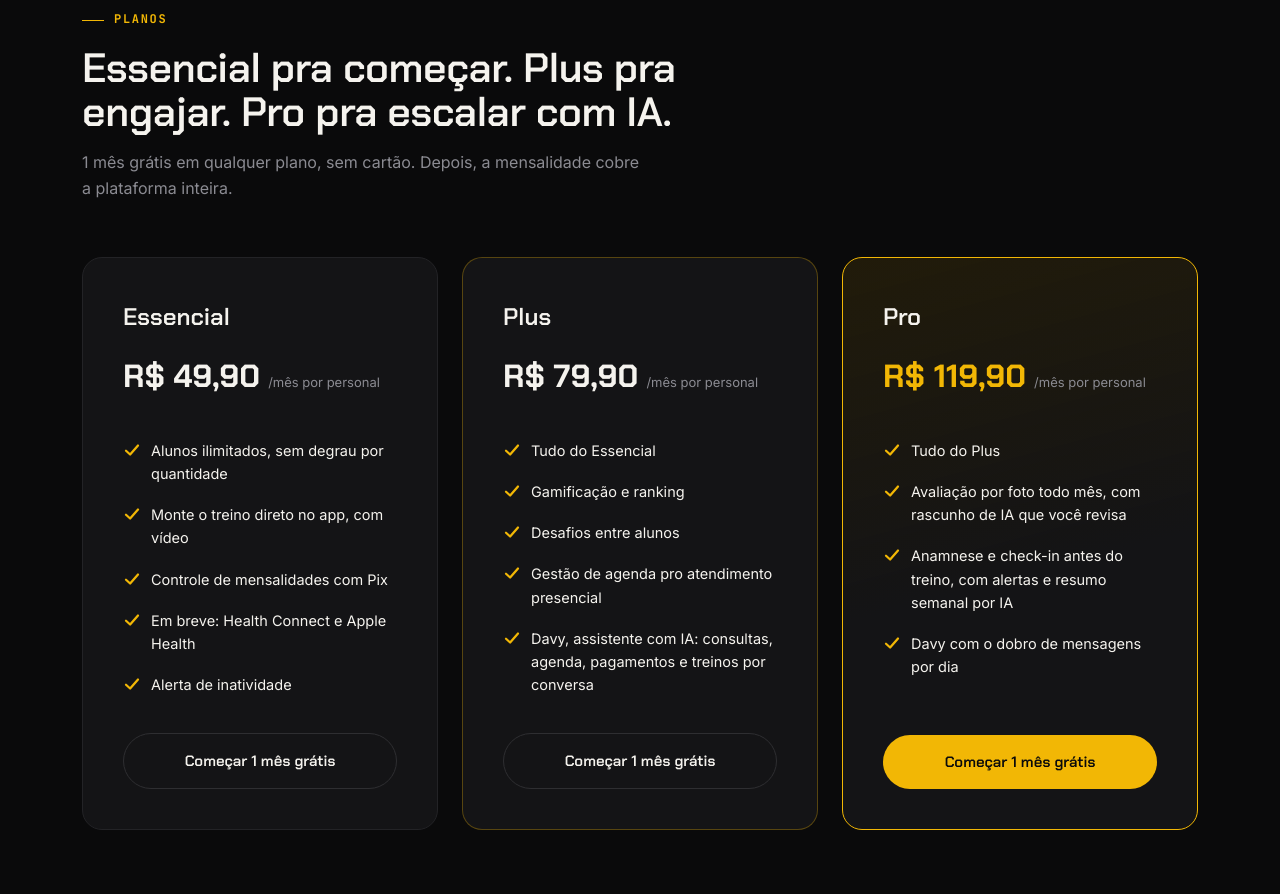
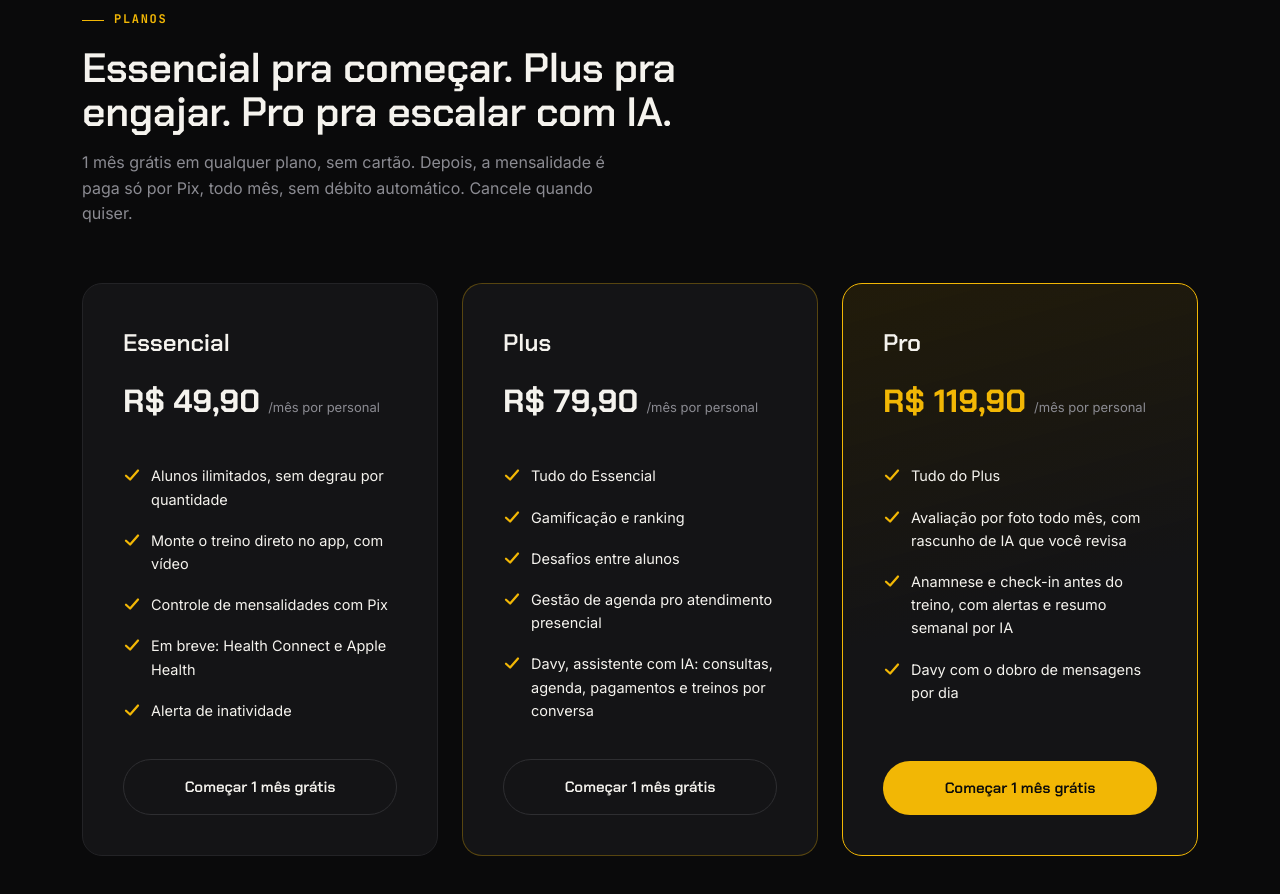
Before and after one commit to dayviotech/fit, a plain HTML site: page index.html in a window 1280 px wide. Shown: the part 3425-4319 px from the top of the page. Drawn offline with Linux system fonts and the light colour scheme.

Commit message:
Planos: pagamento da mensalidade só por Pix
Co-Authored-By: Claude Opus 5.5 <noreply@anthropic.com>

```diff
--- a/index.html
+++ b/index.html
@@ -431,7 +431,7 @@
     <div class="section-head reveal">
       <div class="eyebrow mono">Planos</div>
       <h2>Essencial pra começar. Plus pra engajar. Pro pra escalar com IA.</h2>
-      <p>1 mês grátis em qualquer plano, sem cartão. Depois, a mensalidade cobre a plataforma inteira.</p>
+      <p>1 mês grátis em qualquer plano, sem cartão. Depois, a mensalidade é paga só por Pix, todo mês, sem débito automático. Cancele quando quiser.</p>
     </div>
     <div class="plans reveal">
       <div class="plan-card">
```
